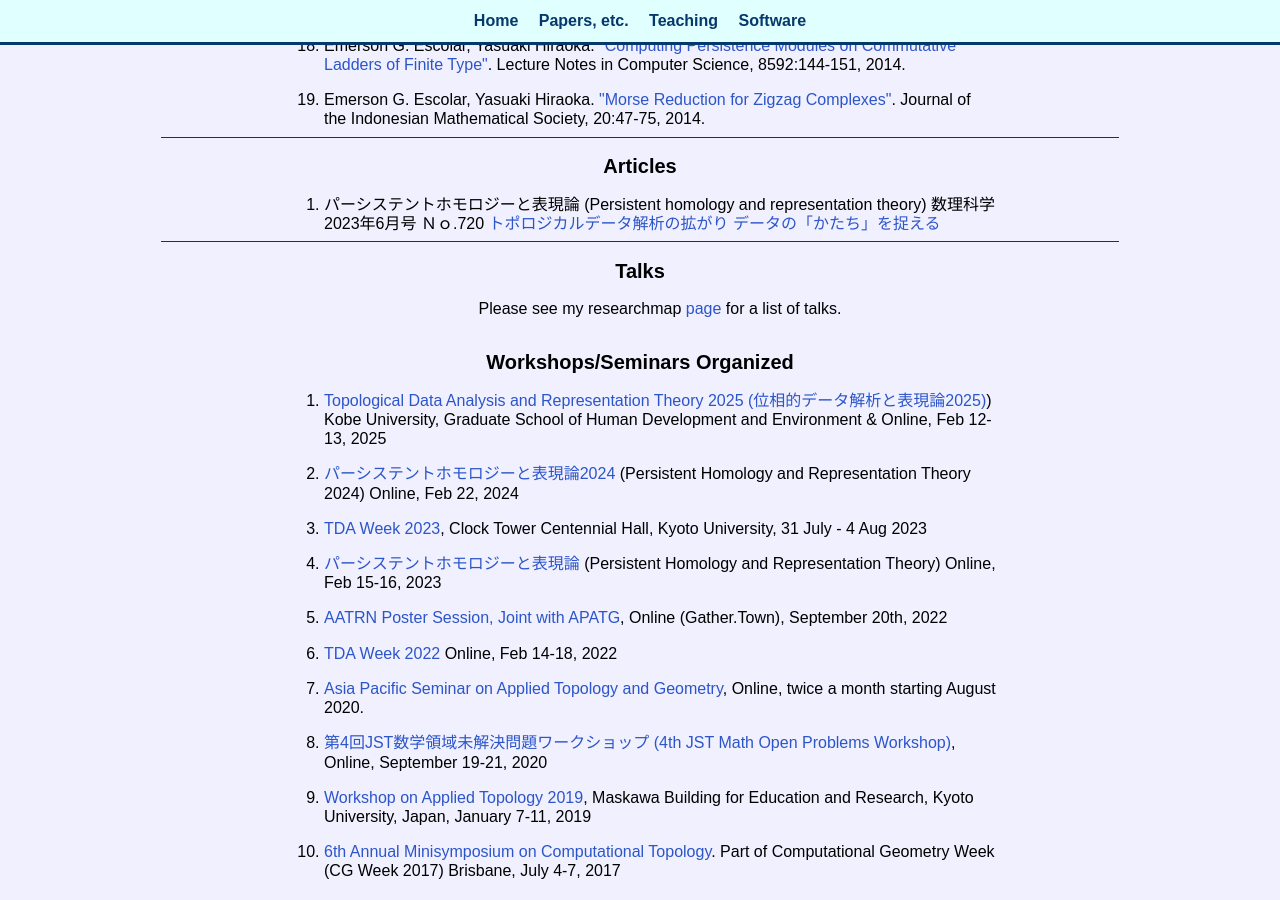
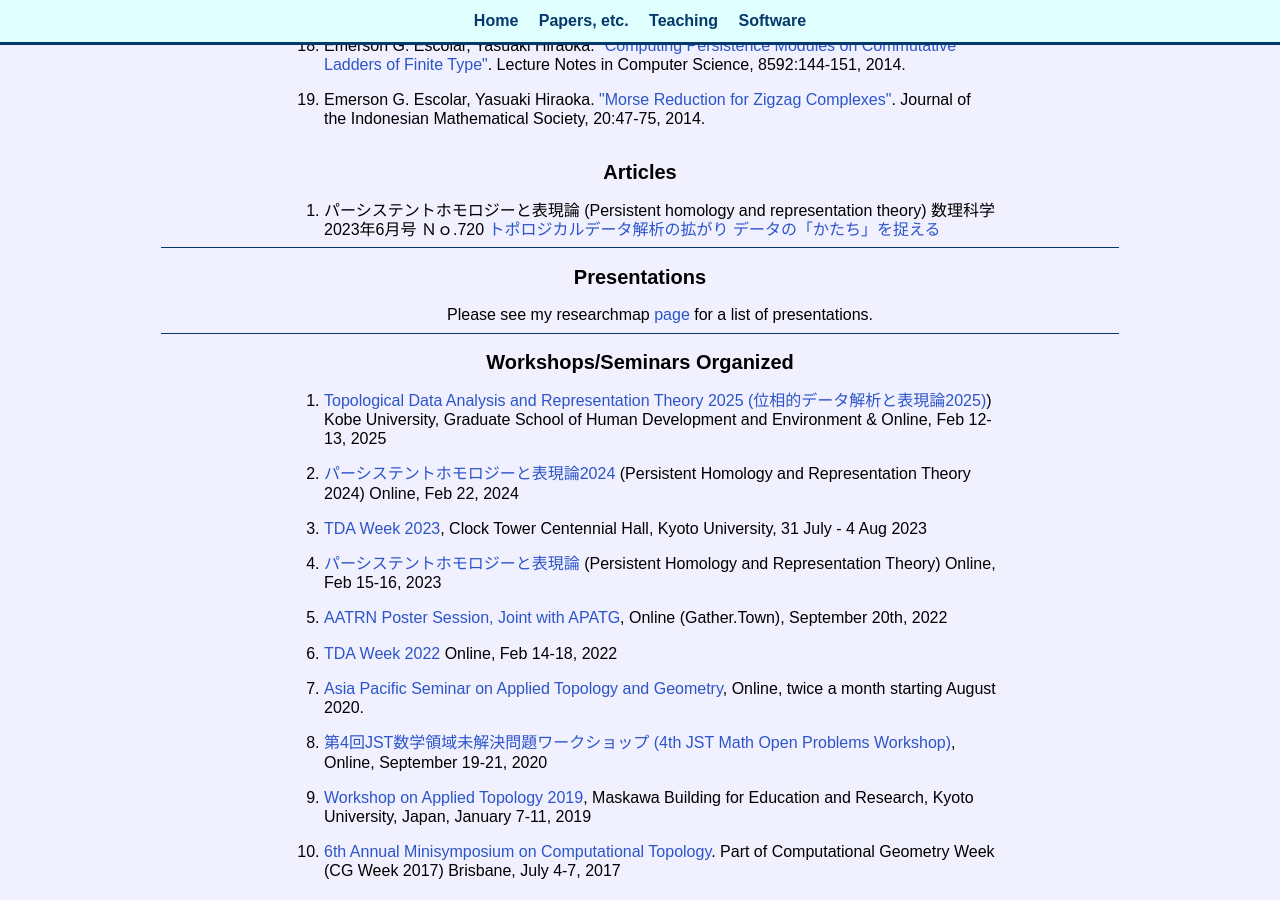
Before and after one commit to emerson-escolar/emerson-escolar.github.io, a Jekyll site: the page built from research_lists.html, in a window 1280 px wide and 900 px high, scrolled down 2059 px. Built offline with Jekyll 4.4.1, drawn with Linux system fonts in a browser that asks for light colours.

Commit message:
update formatting

```diff
--- a/research_lists.html
+++ b/research_lists.html
@@ -292,8 +292,6 @@ title: Emer's Papers & Talks
   </ol>
 </section>
 
-<hr class="inner" />
-
 <section>
   <h2> Articles </h2>
   <ol class="wordbox paperlist">
@@ -308,14 +306,13 @@ title: Emer's Papers & Talks
 <hr class="inner" />
 
 <section>
-  <h2> Talks </h2>
+  <h2> Presentations </h2>
   <ol class="wordbox paperlist">
-    Please see my researchmap
-    <a target="_blank" href=https://researchmap.jp/emerson-escolar/?lang=english>
-      page
-    </a> for a list of talks.
+    Please see my researchmap <a target="_blank" href=https://researchmap.jp/emerson-escolar/presentations>page</a> for a list of presentations.
   </ol>
 </section>
+
+<hr class="inner" />
 
 <!-- <section> -->
 <!--   <h2> Talks </h2> -->
```
Also changed, not shown: software.html (indentation only).
